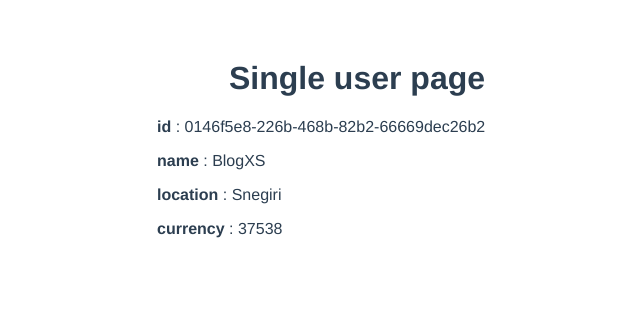
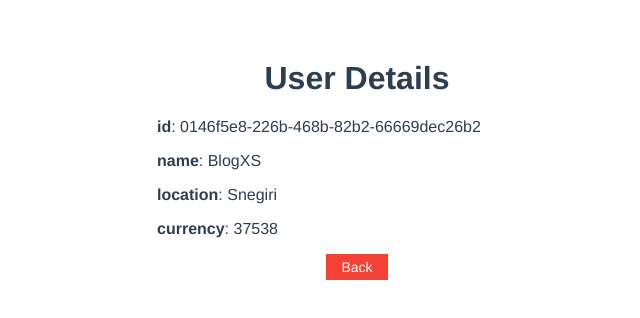
Before and after one commit to RomanHolovatyi/gnsVueTestTask, a Vue app: page /table-item-details/0146f5e8-226b-468b-82b2-66669dec26b2 in a window 1280 px wide. Shown: the top 318 px of the page, without its empty margins (283-923 px from the left). Built offline with nearby package versions, Linux system fonts and the light colour scheme.

Commit message:
Add back button

```diff
--- a/src/components/Table/index.vue
+++ b/src/components/Table/index.vue
@@ -17,6 +17,7 @@
     <div>
       <a-button
         backgroundColor="blue"
+        class="users__add-user-button"
         @click.native="showAddUserModal"
       >
         Add user
@@ -28,7 +29,7 @@
         Details
       </th>
       <th
-        class="users__table-heading"
+        class="users__table-heading users__table-heading--can-sorts"
         @click="sortBy('name')"
       >
         <div>
@@ -38,7 +39,7 @@
         </div>
       </th>
       <th
-        class="users__table-heading"
+        class="users__table-heading users__table-heading--can-sorts"
         @click="sortBy('location')"
       >
         <div>
@@ -48,7 +49,7 @@
         </div>
       </th>
       <th
-        class="users__table-heading"
+        class="users__table-heading users__table-heading--can-sorts"
         @click="sortBy('currency')"
       >
         <div>
@@ -118,10 +119,6 @@
   import AButton from '@/components/shared/AButton'
   import { mapActions, mapState } from 'vuex'
 
-  // TODO
-  // refactor styles
-  // watch, which methods I can refactor
-
   export default {
     name: 'Table',
     components: {
@@ -140,9 +137,8 @@
           'down'
         ],
         currentSearchOption: 'name',
-        sortOrder: '',
-        currentSortingOption: '',
-        sortOption: '',
+        sortOrder: 'asc',
+        currentSortingOption: 'name',
         searchValue: '',
         showModal: false,
         selectedUser: {}
@@ -232,11 +228,19 @@
       }
     }
 
+    &__add-user-button {
+      margin-top: 15px;
+    }
+
     &__table-heading {
       text-align: center;
       background-color: #4CAF50;
       color: white;
       font-size: 20px;
+
+      &--can-sorts {
+        cursor: pointer;
+      }
     }
 
     &__table-row {
@@ -260,8 +264,4 @@
       margin: 0 5px;
     }
   }
-
-  a {
-    color: #42b983;
-  }
 </style>
--- a/src/components/TableItemDetails/index.vue
+++ b/src/components/TableItemDetails/index.vue
@@ -1,17 +1,27 @@
 <template>
-  <div class="user-wrapper">
-    <h1>Single user page</h1>
+  <div class="user">
+    <h1>User Details</h1>
     <p v-for="(value, key) of userDetails" :key="key">
-      <b>{{key}}</b> : {{value}}
+      <strong>{{key}}</strong>: {{value}}
     </p>
+    <a-button
+      backgroundColor="red"
+      @click.native="redirectToHome"
+    >
+      Back
+    </a-button>
   </div>
 </template>
 
 <script>
   import { mapGetters } from 'vuex'
+  import AButton from '@/components/shared/AButton'
 
   export default {
     name: 'user',
+    components: {
+      AButton
+    },
     data () {
       return {
         userDetails: {}
@@ -19,6 +29,11 @@
     },
     computed: {
       ...mapGetters(['getUserById'])
+    },
+    methods: {
+      redirectToHome () {
+        this.$router.push({ path: '/' })
+      }
     },
     mounted () {
       this.userDetails = this.getUserById(this.$route.params.id)
@@ -28,12 +43,11 @@
 
 <style lang="scss" scoped>
   .user {
-    &-wrapper {
-      max-width: 400px;
-      margin: 0 auto;
-      p {
-        text-align: left;
-      }
+    max-width: 400px;
+    margin: 0 auto;
+
+    p {
+      text-align: left;
     }
   }
 </style>
```
